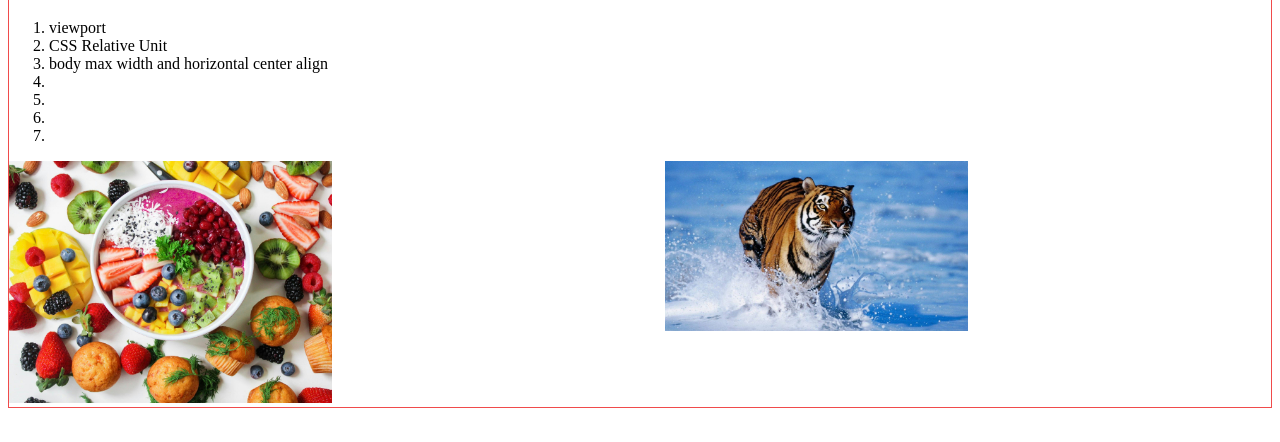
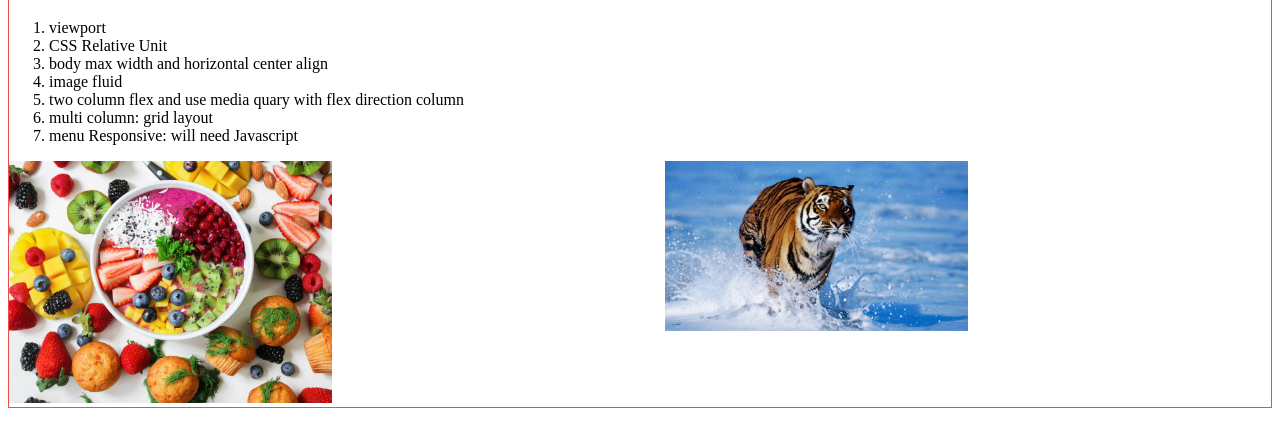
Before and after one commit to dipongkor000/m2m8, a plain HTML site: page index8.html in a window 1280 px wide. Shown: the part 70-512 px from the top of the page. Drawn offline with Linux system fonts and the light colour scheme.

Commit message:
fix the index8 file

```diff
--- a/index8.html
+++ b/index8.html
@@ -33,10 +33,10 @@
             <li>viewport</li>
             <li>CSS Relative Unit</li>
             <li>body max width and horizontal center align</li>
-            <li></li>
-            <li></li>
-            <li></li>
-            <li></li>
+            <li>image fluid</li>
+            <li>two column flex and use media quary with flex direction column</li>
+            <li>multi column: grid layout</li>
+            <li>menu Responsive: will need Javascript</li>
         </ol>
     </header>
     <main>
```
